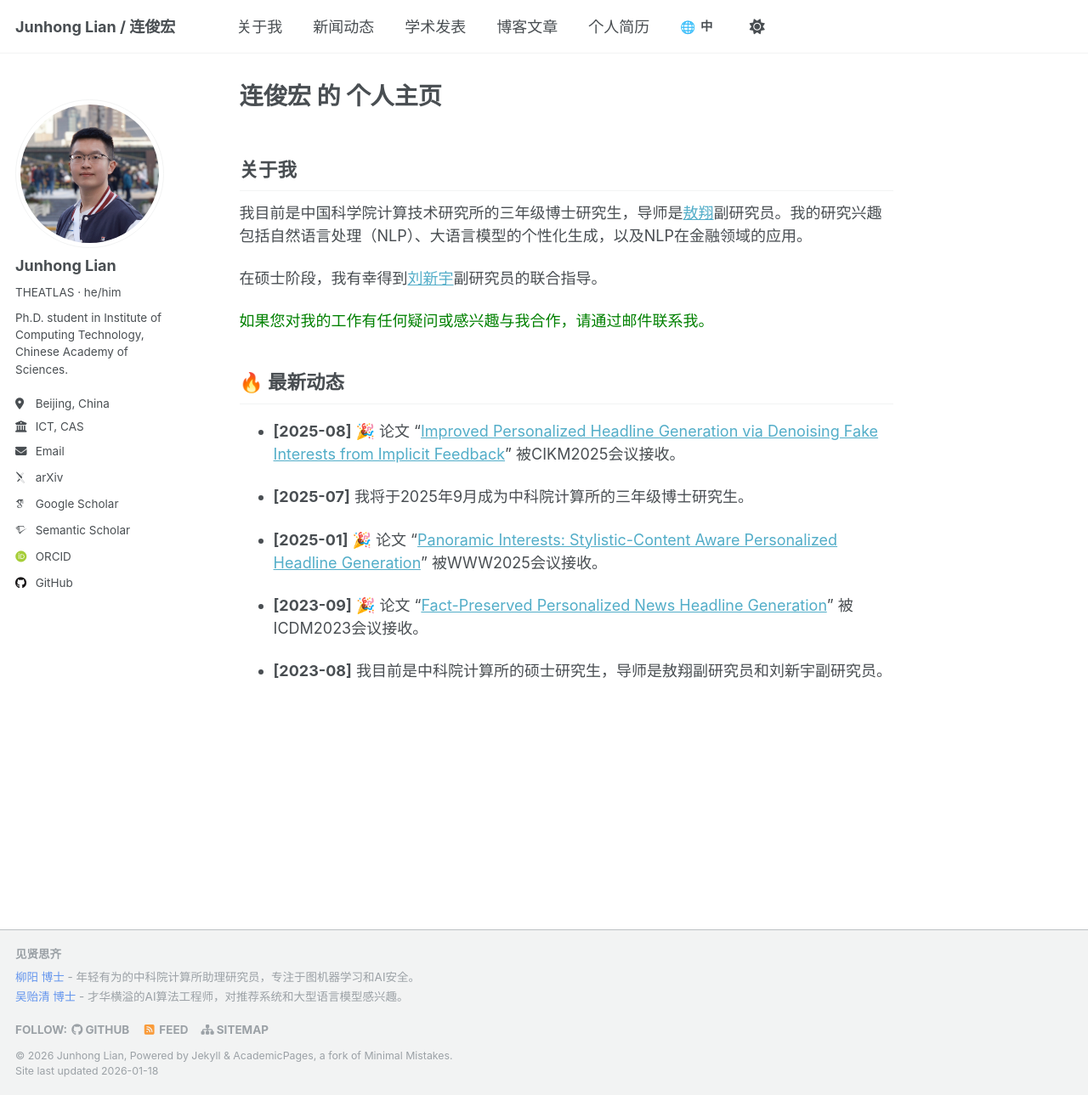
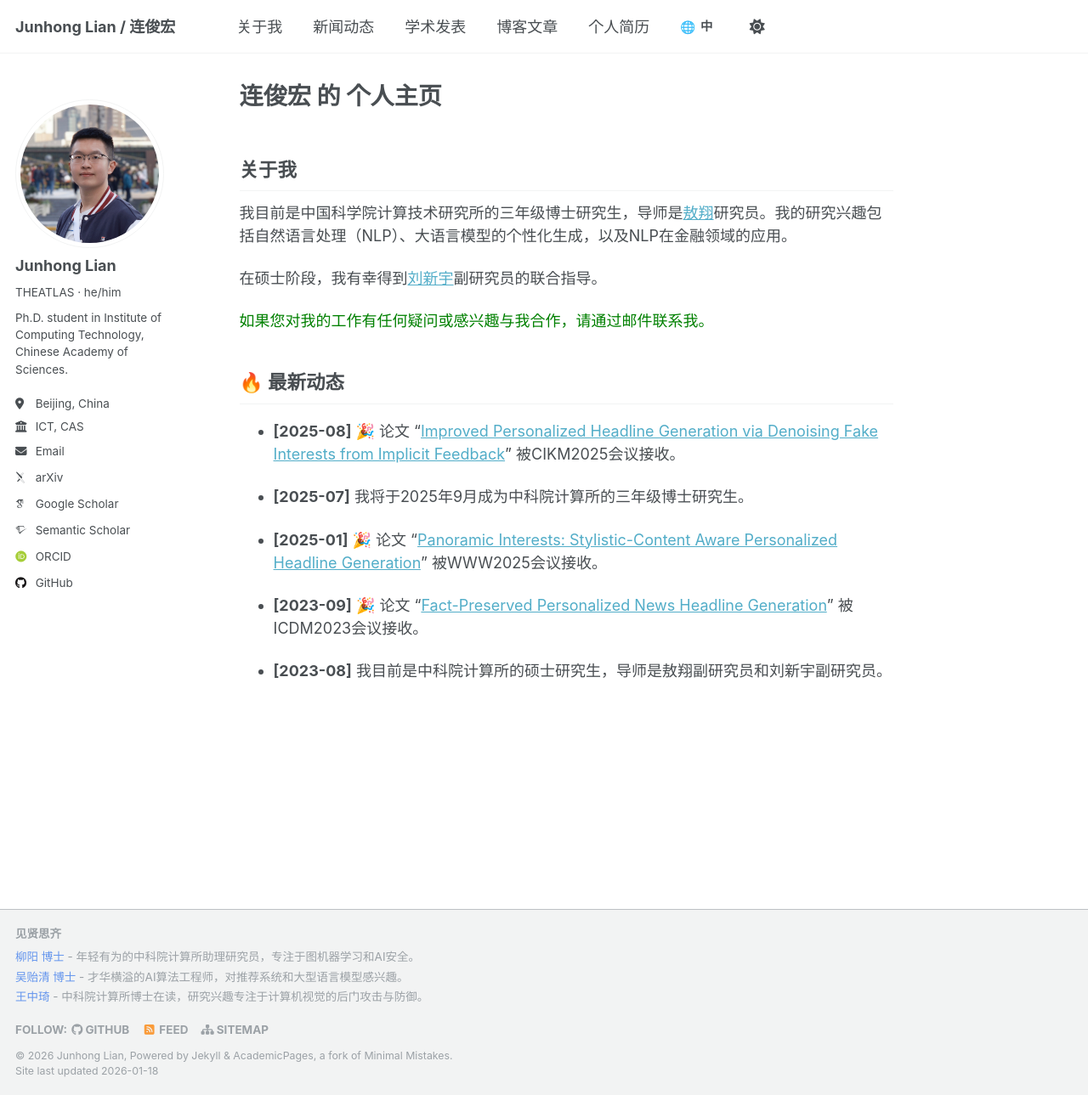
Before and after one commit to T-Atlas/t-atlas.github.io, a Jekyll site: the page built from _pages/zh/about.md, in a window 1280 px wide and 1289 px high. Shown: the whole window at 85% size. Built offline with Jekyll 4.4.1, drawn with Linux system fonts in a browser that asks for light colours; some web fonts are replaced.

Commit message:
更新：恭喜QAD导师升任研究员四级，并加入wzq的pages。

```diff
--- a/_data/friends.yml
+++ b/_data/friends.yml
@@ -10,6 +10,9 @@ en:
     - name: "Dr. Yiqing Wu"
       url: "https://wyqing20.github.io"
       description: "A promising young scientist who interests in Recommendation System and Large Language Models."
+    - name: "Zhongqi Wang"
+      url: "https://robin-wzq.github.io"
+      description: "A PhD candidate at ICT, CAS working on backdoor attacks and defenses in computer vision."
 zh:
   title: "见贤思齐"
   settings:
@@ -22,3 +25,6 @@ zh:
     - name: "吴贻清 博士"
       url: "https://wyqing20.github.io"
       description: "才华横溢的AI算法工程师，对推荐系统和大型语言模型感兴趣。"
+    - name: "王中琦"
+      url: "https://robin-wzq.github.io"
+      description: "中科院计算所博士在读，研究兴趣专注于计算机视觉的后门攻击与防御。"
--- a/_pages/zh/about.md
+++ b/_pages/zh/about.md
@@ -9,7 +9,7 @@ redirect_from:
 ---
 ## 关于我 {#about-me}
 
-我目前是中国科学院计算技术研究所的三年级博士研究生，导师是[敖翔](https://aoxaustin.github.io/index.html)副研究员。我的研究兴趣包括自然语言处理（NLP）、大语言模型的个性化生成，以及NLP在金融领域的应用。
+我目前是中国科学院计算技术研究所的三年级博士研究生，导师是[敖翔](https://aoxaustin.github.io/index.html)研究员。我的研究兴趣包括自然语言处理（NLP）、大语言模型的个性化生成，以及NLP在金融领域的应用。
 
 在硕士阶段，我有幸得到[刘新宇](https://ict.cas.cn/sourcedb/cn/jssrck/200909/t20090917_2496680.html)副研究员的联合指导。
 
```
